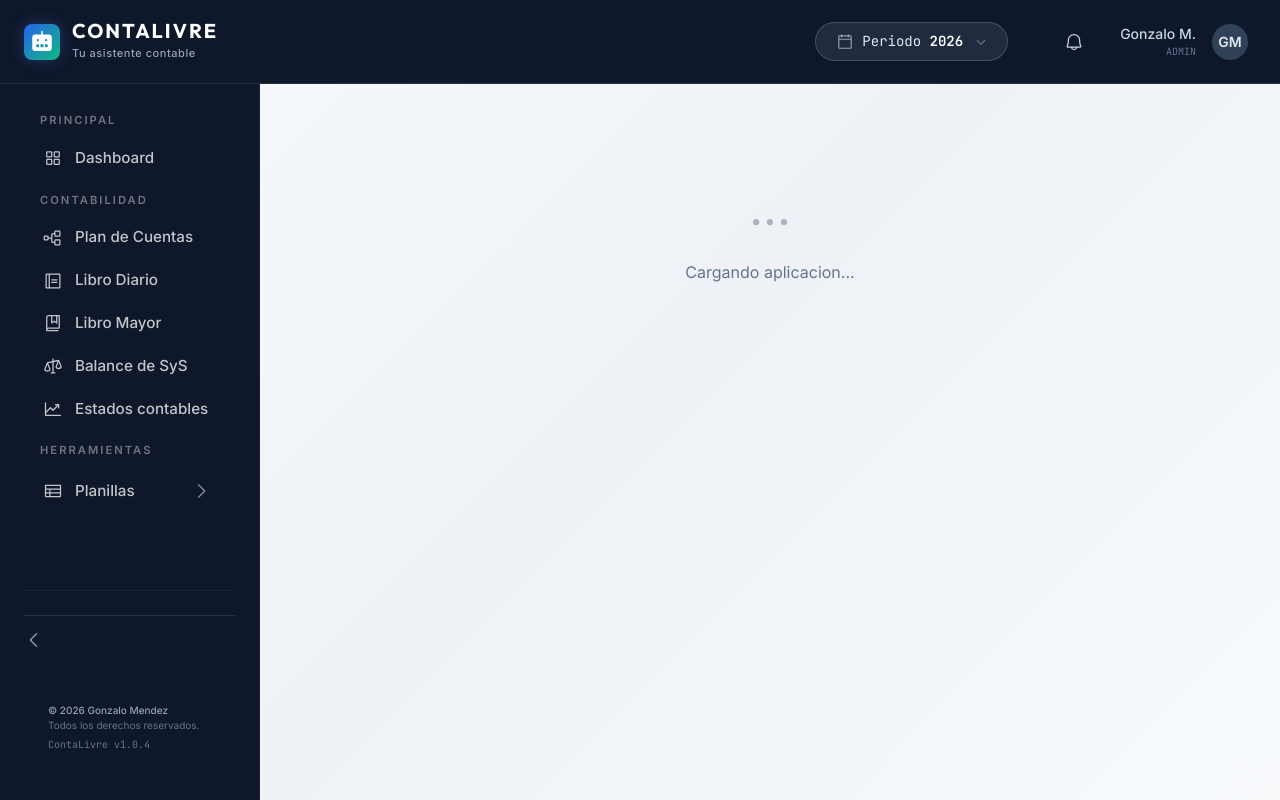
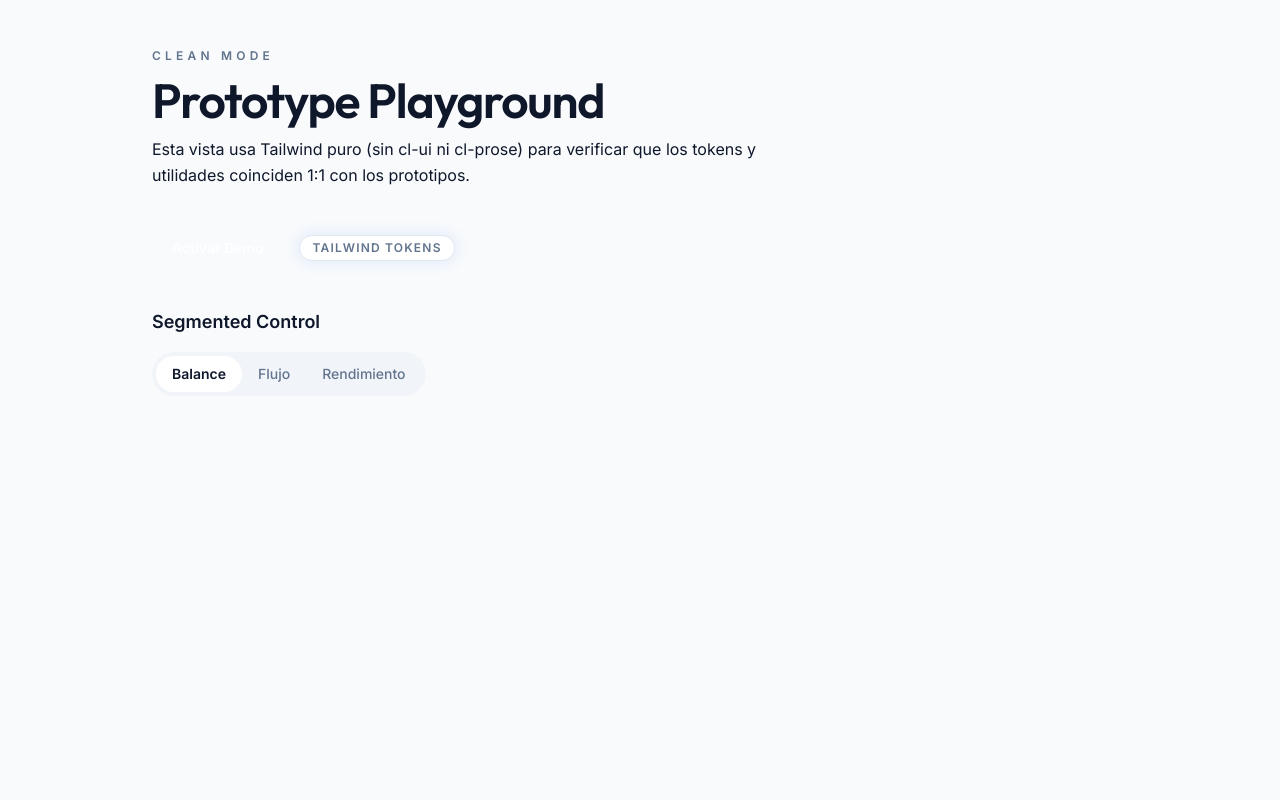
Before and after one commit to gonzalo891751/contalivre, a React (Vite) app: page /clean/prototype in a window 1280 px wide. Built offline with nearby package versions, Linux system fonts and the light colour scheme.

Commit message:
feat: add clean layout route

```diff
--- a/src/App.tsx
+++ b/src/App.tsx
@@ -1,5 +1,7 @@
-import { Routes, Route, Navigate } from 'react-router-dom'
+import { Routes, Route, Navigate, Outlet } from 'react-router-dom'
 import MainLayout from './ui/Layout/MainLayout'
+import CleanLayout from './layouts/CleanLayout'
+import CleanPrototype from './pages/clean/CleanPrototype'
 import Dashboard from './pages/Dashboard'
 import Cuentas from './pages/Cuentas'
 import Asientos from './pages/Asientos'
@@ -13,10 +15,26 @@ import CierreValuacionPage from './pages/Planillas/CierreValuacionPage'
 import PlanillasLayout from './pages/Planillas/PlanillasLayout'
 import PlanillasHome from './pages/Planillas/PlanillasHome'
 
+function MainLayoutRoute() {
+    return (
+        <MainLayout>
+            <Outlet />
+        </MainLayout>
+    )
+}
+
+function CleanLayoutRoute() {
+    return (
+        <CleanLayout>
+            <Outlet />
+        </CleanLayout>
+    )
+}
+
 function App() {
     return (
-        <MainLayout>
-            <Routes>
+        <Routes>
+            <Route element={<MainLayoutRoute />}>
                 <Route path="/" element={<Dashboard />} />
                 <Route path="/cuentas" element={<Cuentas />} />
                 <Route path="/asientos" element={<Asientos />} />
@@ -31,8 +49,11 @@ function App() {
                     <Route path="amortizaciones" element={<AmortizacionesPage />} />
                     <Route path="cierre-valuacion" element={<CierreValuacionPage />} />
                 </Route>
-            </Routes>
-        </MainLayout>
+            </Route>
+            <Route path="/clean" element={<CleanLayoutRoute />}>
+                <Route path="prototype" element={<CleanPrototype />} />
+            </Route>
+        </Routes>
     )
 }
 
--- /dev/null
+++ b/src/layouts/CleanLayout.tsx
@@ -0,0 +1,14 @@
+import type { ReactNode } from 'react'
+
+interface CleanLayoutProps {
+    children: ReactNode
+    withShell?: boolean
+}
+
+export default function CleanLayout({ children, withShell = false }: CleanLayoutProps) {
+    const rootClassName = withShell
+        ? 'cl-shell min-h-screen text-slate-900 font-body'
+        : 'min-h-screen bg-slate-50 text-slate-900 font-body'
+
+    return <div className={rootClassName}>{children}</div>
+}
--- /dev/null
+++ b/src/pages/clean/CleanPrototype.tsx
@@ -0,0 +1,54 @@
+export default function CleanPrototype() {
+    return (
+        <div className="mx-auto flex w-full max-w-5xl flex-col gap-10 px-6 py-12">
+            <header className="space-y-3">
+                <p className="text-xs font-semibold uppercase tracking-[0.35em] text-slate-500">
+                    Clean Mode
+                </p>
+                <h1 className="font-display text-4xl font-semibold tracking-tight text-slate-900 md:text-5xl">
+                    Prototype Playground
+                </h1>
+                <p className="max-w-2xl text-base leading-relaxed text-slate-850">
+                    Esta vista usa Tailwind puro (sin cl-ui ni cl-prose) para verificar que los
+                    tokens y utilidades coinciden 1:1 con los prototipos.
+                </p>
+            </header>
+
+            <section className="flex flex-wrap items-center gap-4">
+                <button
+                    type="button"
+                    className="inline-flex items-center gap-2 rounded-full bg-brand-gradient px-5 py-2.5 text-sm font-semibold text-white shadow-soft transition hover:bg-brand-gradient-hover"
+                >
+                    Activar Demo
+                </button>
+                <span className="rounded-full border border-slate-200 bg-white px-3 py-1 text-xs font-semibold uppercase tracking-widest text-slate-500 shadow-glow">
+                    Tailwind Tokens
+                </span>
+            </section>
+
+            <section className="space-y-4">
+                <h2 className="text-lg font-semibold text-slate-900">Segmented Control</h2>
+                <div className="inline-flex rounded-full bg-slate-100 p-1 shadow-soft">
+                    <button
+                        type="button"
+                        className="rounded-full bg-white px-4 py-2 text-sm font-semibold text-slate-900 shadow-soft"
+                    >
+                        Balance
+                    </button>
+                    <button
+                        type="button"
+                        className="rounded-full px-4 py-2 text-sm font-medium text-slate-500 transition hover:text-slate-900"
+                    >
+                        Flujo
+                    </button>
+                    <button
+                        type="button"
+                        className="rounded-full px-4 py-2 text-sm font-medium text-slate-500 transition hover:text-slate-900"
+                    >
+                        Rendimiento
+                    </button>
+                </div>
+            </section>
+        </div>
+    )
+}
```
